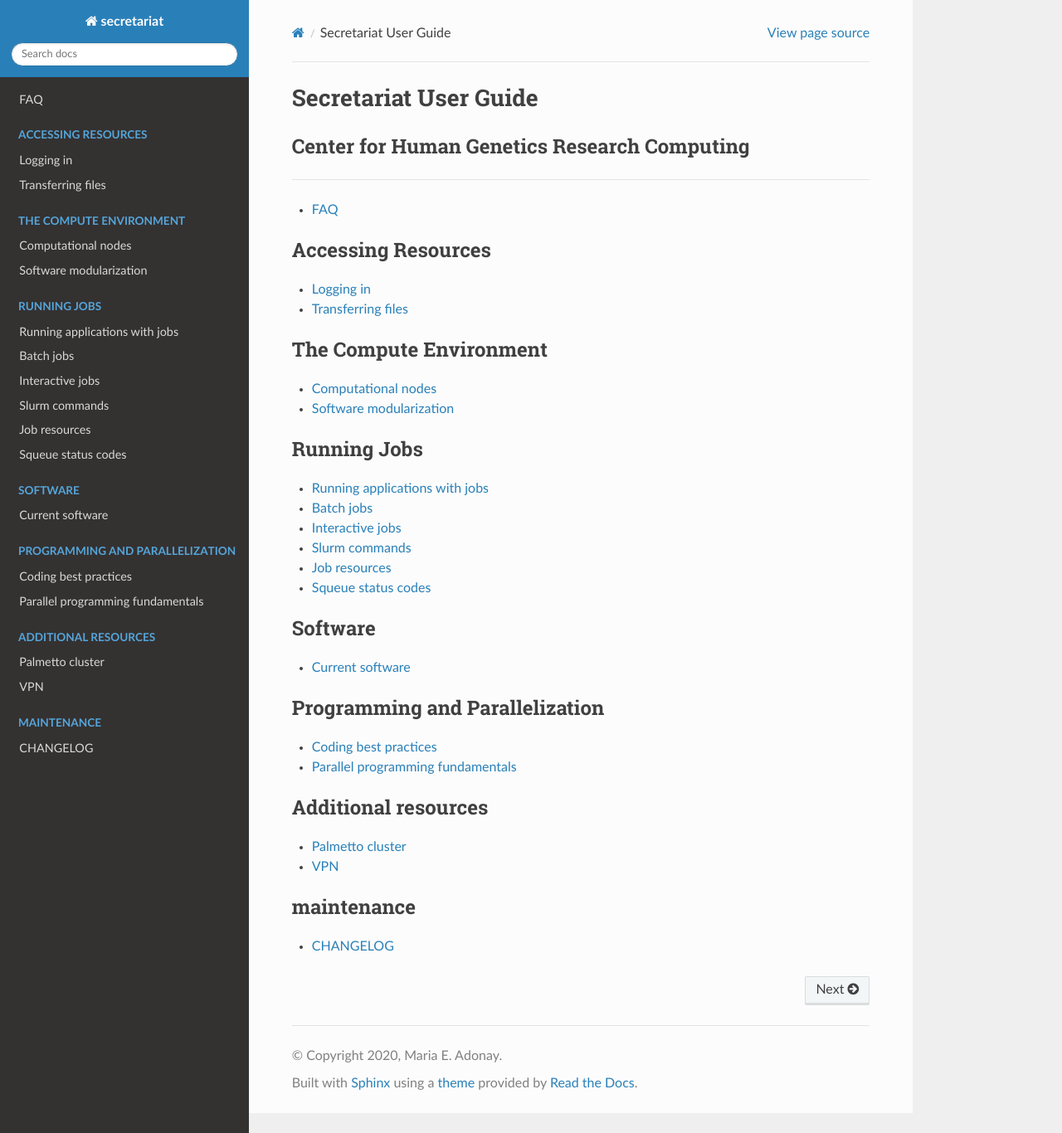
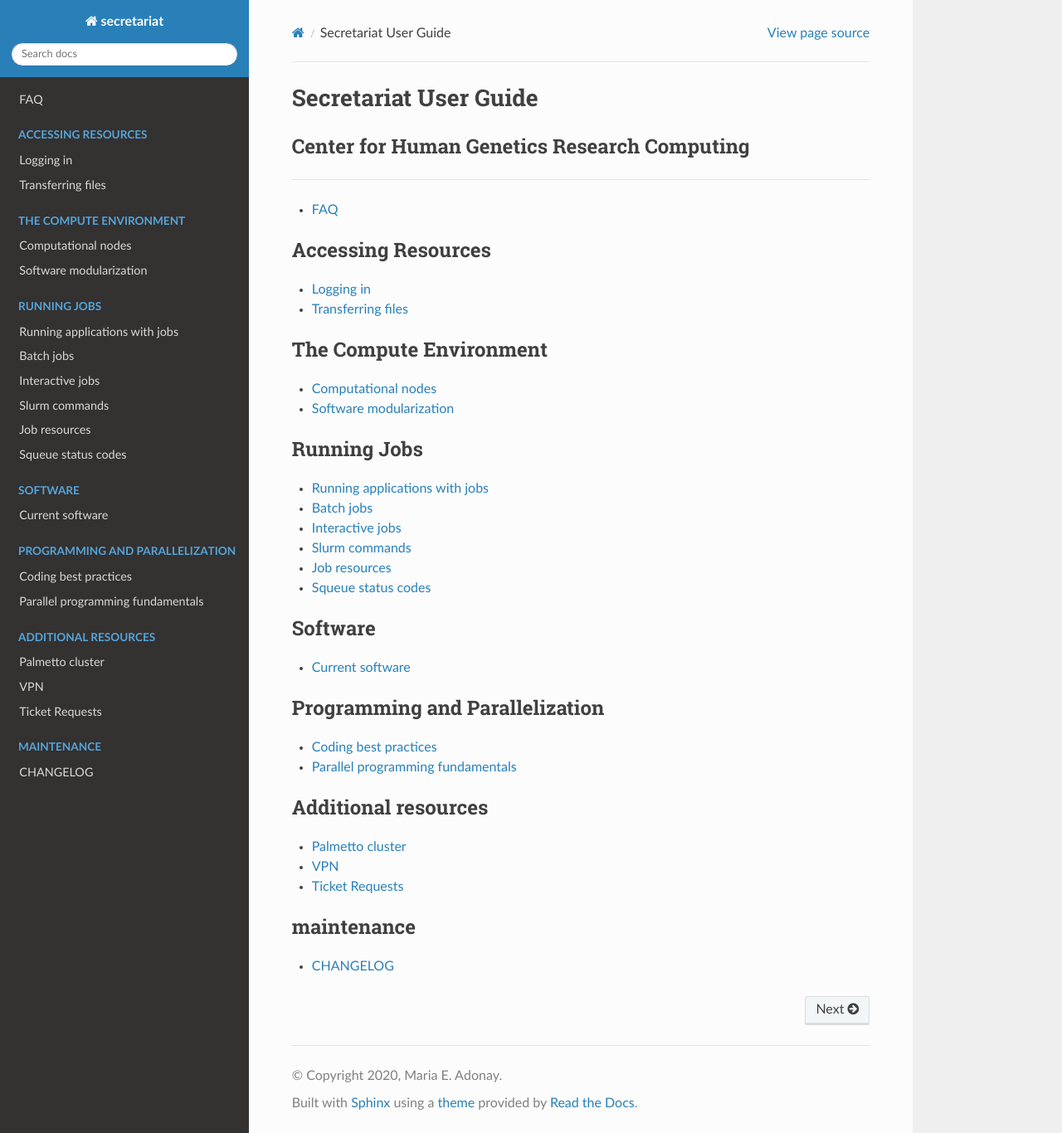
Before and after one commit to amalgamaria/secretariat, a Sphinx documentation site: the page built from docs/index.rst, in a window 1280 px wide and 1366 px high. Shown: the whole window at 83% size. Built offline with Sphinx 7.4.7 and the Read the Docs theme 2.0.0, drawn with Linux system fonts in a browser that asks for light colours; some of the changed lines change nothing that is shown.

Commit message:
Add tickets page

```diff
--- a/docs/index.rst
+++ b/docs/index.rst
@@ -54,6 +54,7 @@ Center for Human Genetics Research Computing
 
    additional-resources/cu-palmetto
    additional-resources/cu-vpn
+   additional-resources/tickets
 
 .. toctree::
    :maxdepth: 1
```
